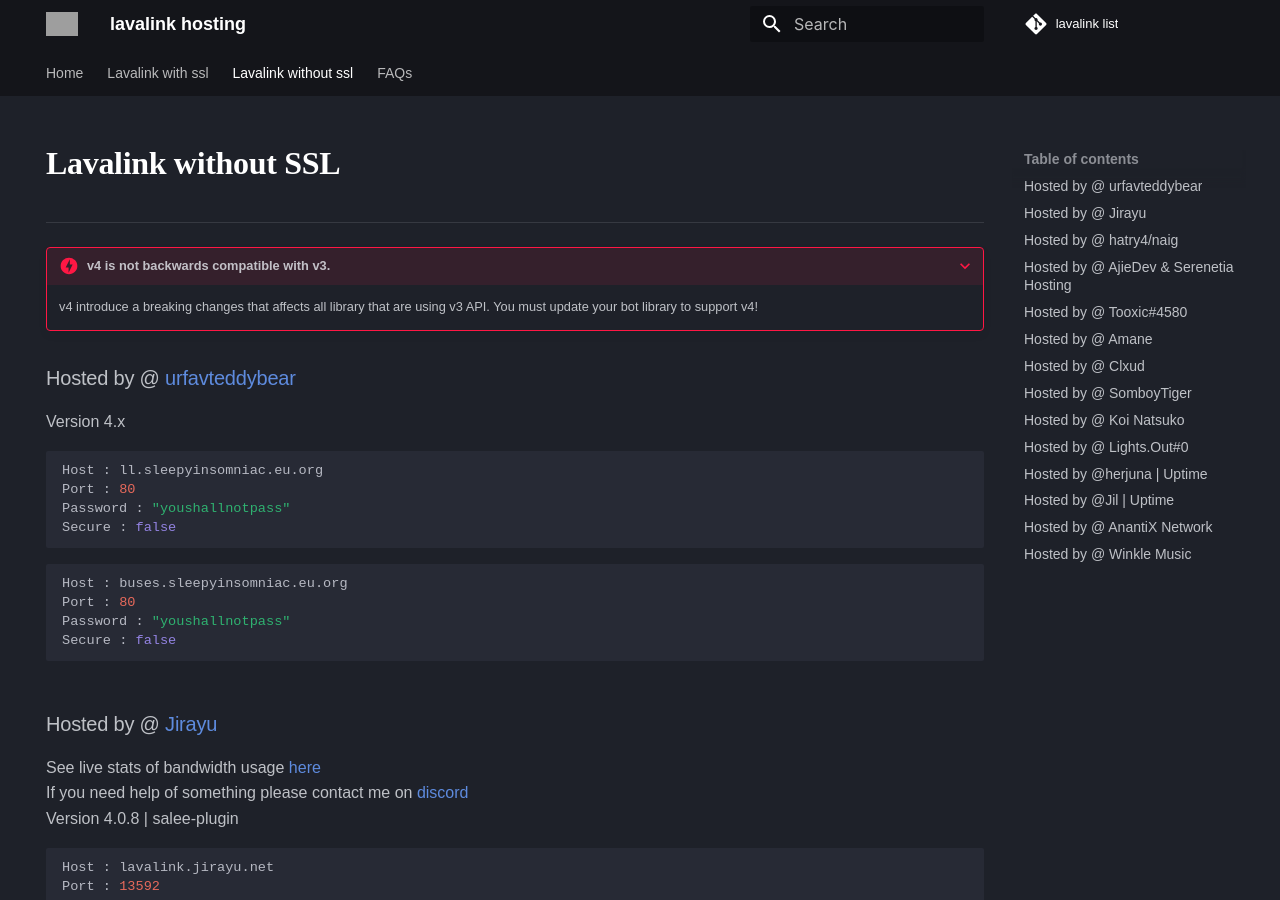
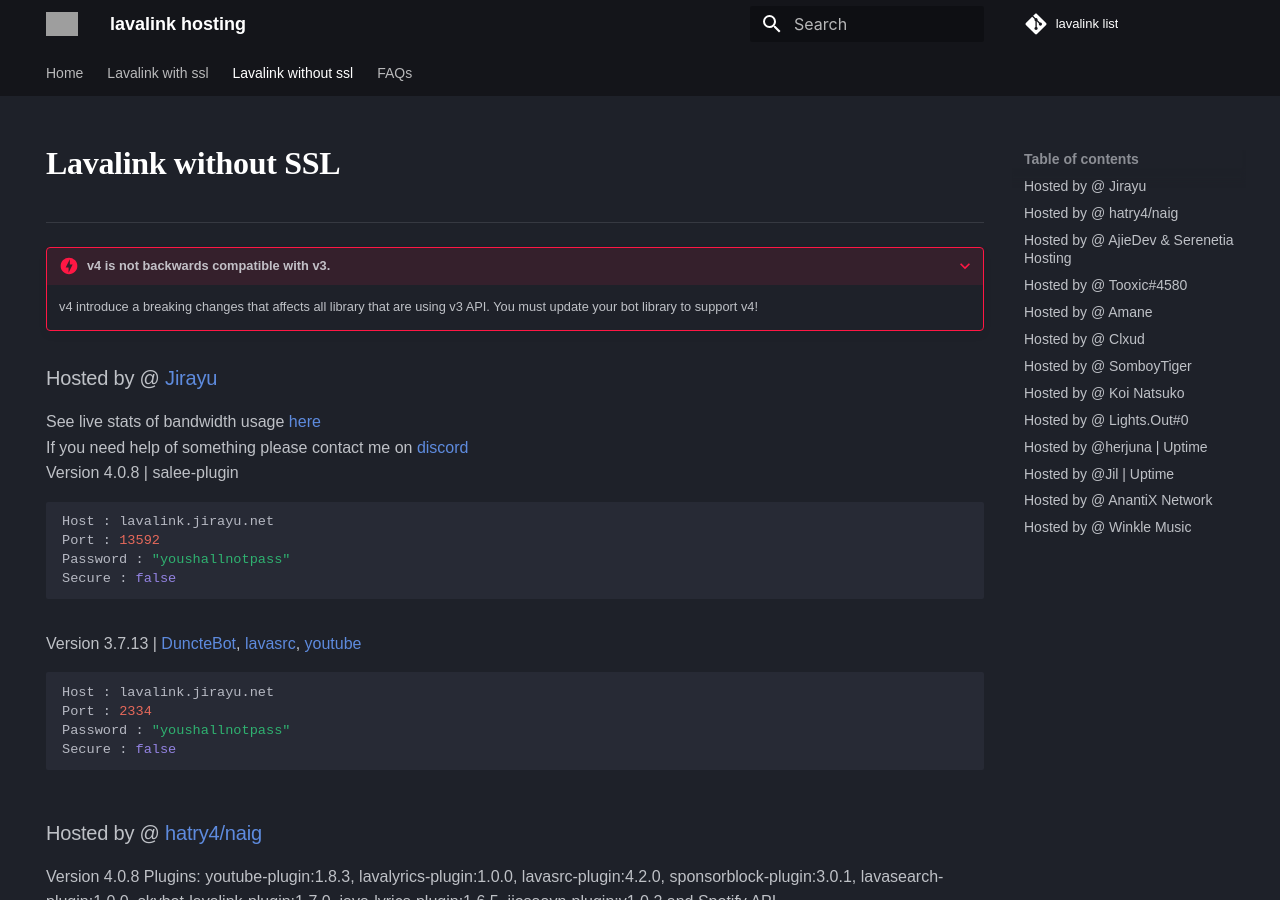
Before and after one commit to DarrenOfficial/lavalink-list, an MkDocs documentation site: the page built from docs/NoSSL/lavalink-without-ssl.md, in a window 1280 px wide and 900 px high. Built offline with MkDocs 1.6.1 and Material for MkDocs 9.7.7, drawn with Linux system fonts in a browser that asks for light colours; some web fonts are replaced; comment, search, counter and statistics services are not loaded; a style sheet for code colours, icons or effects is not loaded; grey boxes are pictures that could not be loaded.

Commit message:
Removing my public LL as they are unmaintained (#611)
* Update lavalink-without-ssl.md

* Update lavalink-without-ssl.md

````diff
--- a/docs/NoSSL/lavalink-without-ssl.md
+++ b/docs/NoSSL/lavalink-without-ssl.md
@@ -23,21 +23,6 @@ hide:
 <!-- PLEASE READ --> <!-- SUPPORT OTHER CONTRIBUTORS BY PLACING THE NEW LAVALINK AT THE VERY BOTTOM OF THE OTHERS! --> <!-- PLEASE READ -->
 <!-- FOR ADVERTISING CONTACT ads@darrennathanael.com , PLEASE READ FAQS FOR MORE INFO! -->
 <!-- PLEASE READ -->
-
-### Hosted by @ [urfavteddybear](https://github.com/urfavteddybear/)
-Version 4.x
-```bash
-Host : ll.sleepyinsomniac.eu.org
-Port : 80
-Password : "youshallnotpass"
-Secure : false
-```
-```bash
-Host : buses.sleepyinsomniac.eu.org
-Port : 80
-Password : "youshallnotpass"
-Secure : false
-```
 
 ### Hosted by @ [Jirayu](https://jirayu.net)
 See live stats of bandwidth usage [here](https://status.jirayu.net/report/uptime/a5b140d89f605d476a19732f80a70ff6/) <br />
````
